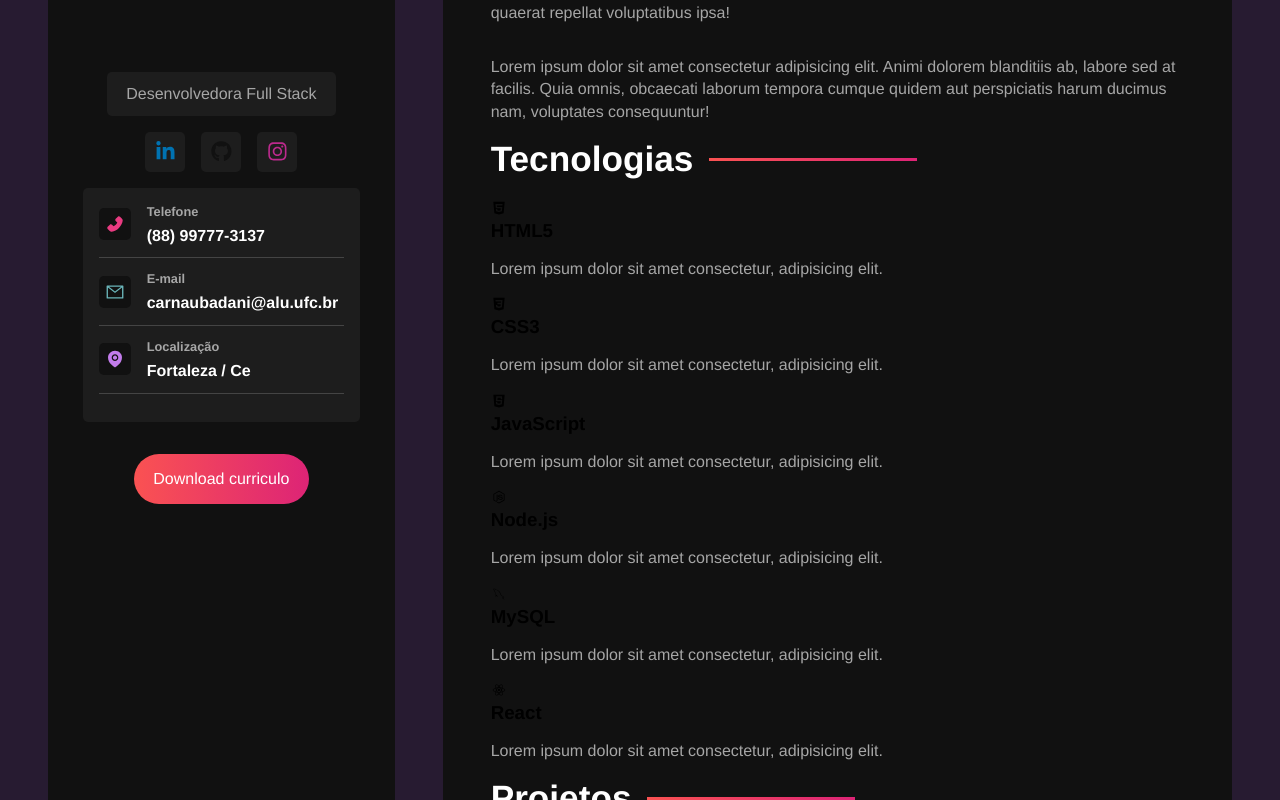
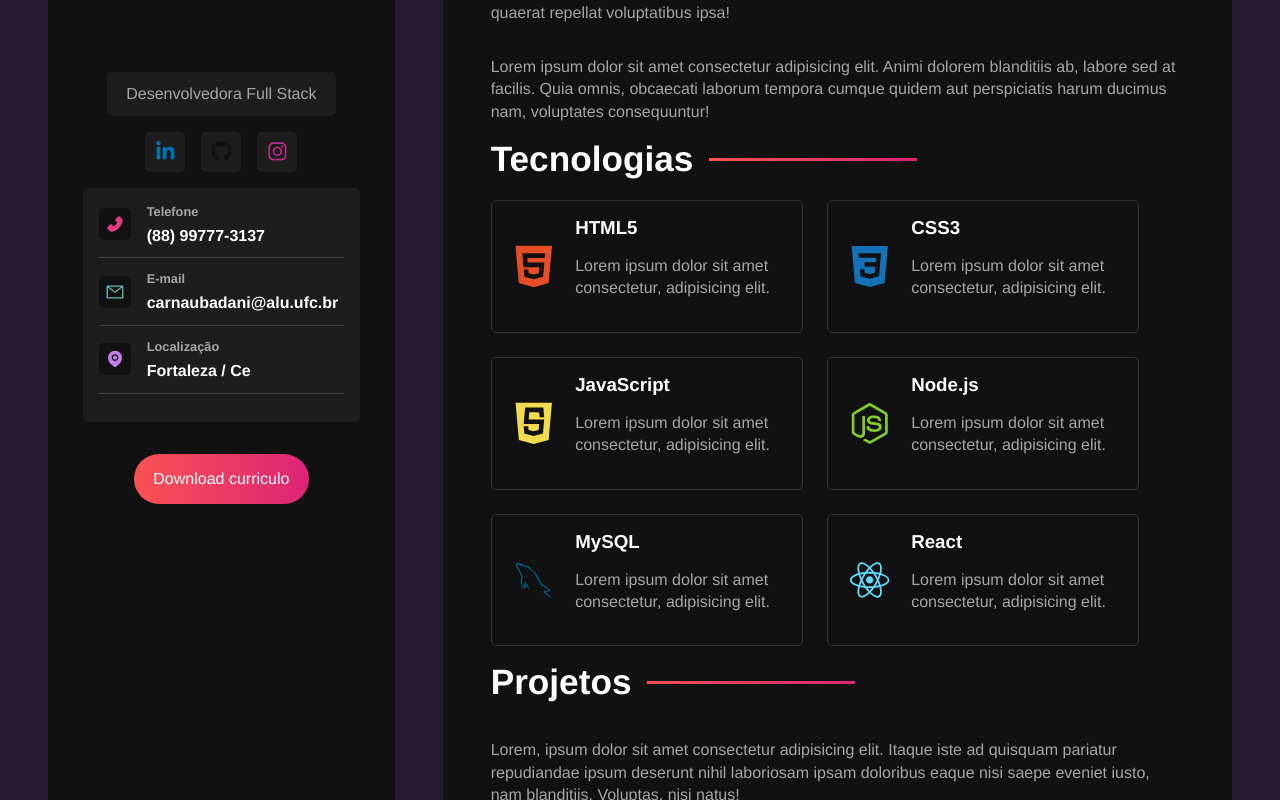
Before and after one commit to Danielecarn/Curriculo-Web, a React (Vite) app in the folder portfolio/: page / in a window 1280 px wide. Shown: the part 420-1220 px from the top of the page. Built offline with nearby package versions, Linux system fonts and the light colour scheme.

Commit message:
Estilizando o componente de tecnologias

```diff
--- a/portfolio/src/styles/components/technologiescontainer.sass
+++ b/portfolio/src/styles/components/technologiescontainer.sass
@@ -0,0 +1,44 @@
+@use '../variables'
+@use '../mixins'
+
+.technologies-container
+    margin-bottom: 1rem
+
+    .technologies-grid
+        display: flex
+        flex-wrap: wrap
+        gap: 1.5rem
+
+        .technology-card
+            @include mixins.center
+            gap: 1rem
+            padding: 1rem
+            border: 1px solid #333
+            width: 45%
+            border-radius: variables.$card-border-radius
+
+            h3
+                color: variables.$text-color
+                margin-bottom: 1rem
+
+            svg
+                font-size: 6rem
+
+        #html
+            svg
+                color: #e44d26
+        #css
+            svg
+                color: #1572b6
+        #js
+            svg
+                color: #f0db4f
+        #node
+            svg
+                color: #83cd29
+        #mysql
+            svg
+                color: #00618a
+        #react
+            svg
+                color: #61dafb
```
